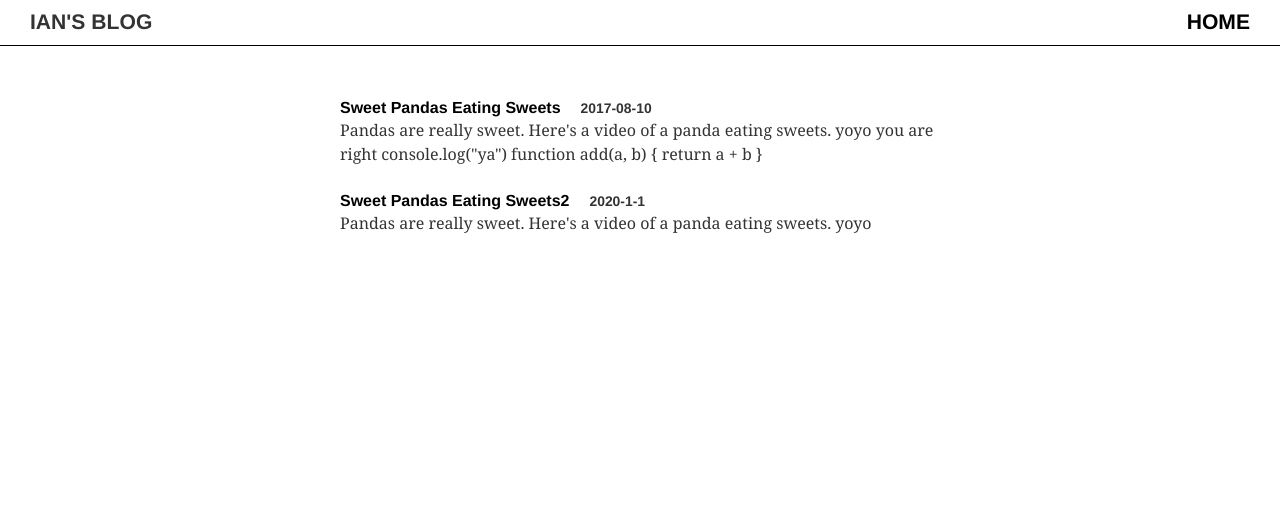
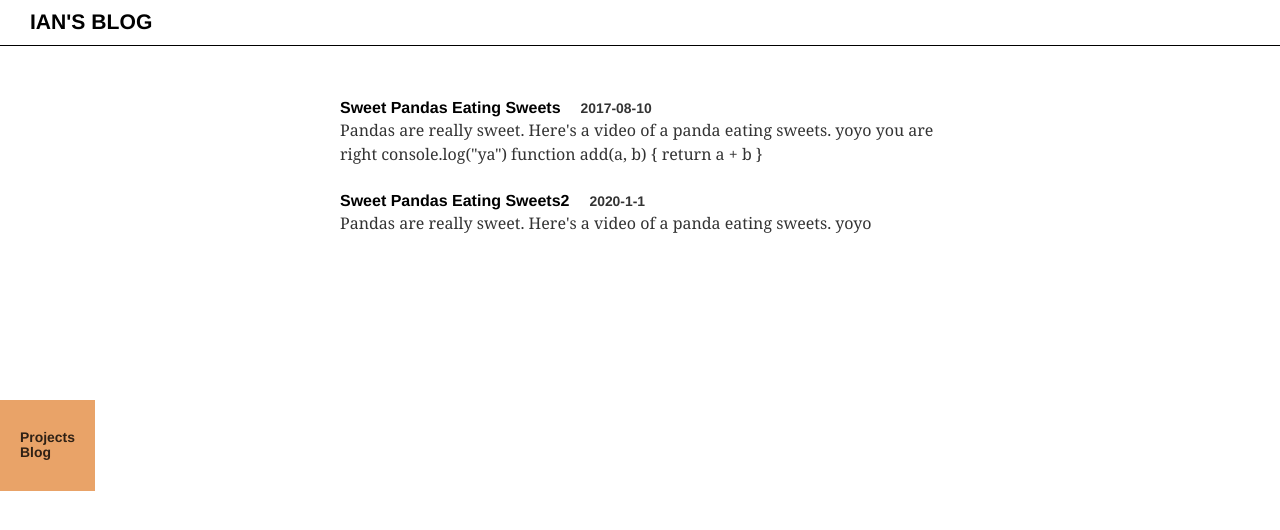
Before and after one commit to ianchen6501/gatsby-blog, a Gatsby site: page / in a window 1280 px wide. Built offline with nearby package versions, Linux system fonts and the light colour scheme; Gatsby itself is replaced by a stand-in of ours; some packages are replaced by stand-ins of ours.

Commit message:
增加 sidebar

```diff
--- a/src/components/layout.js
+++ b/src/components/layout.js
@@ -1,33 +1,48 @@
-import React from "react"
+import React, { useState } from "react"
 import styled from "styled-components"
 import { Link } from "gatsby"
 
+const Wrapper = styled.div `
+`
+
 const Header = styled.div `
 	display: flex;
-	justify-content: space-between;
   width: 100%;
 	border-bottom: solid 0.5px black;
   padding: 10px 30px;
 `
 
-const Layout = styled.div `
+const SideBar = styled.div `
+	position: fixed;
+	display: flex;
+	flex-direction: column;
+	top: 50%;
+	padding: 30px 20px;
+	background-color: #E9A368;
+`
+
+const Container = styled.div `
 	position: relative;
 	width: 600px;
+	height: 100%;
 	min-height: 100%;
 	margin: 0 auto;
 `
 
 export default function layout({children}) {
+
 	return (
-		<>
+		<Wrapper>
 			<Header>
-				<h3>IAN'S BLOG</h3>
-				<Link to="/"><h3>HOME</h3></Link>
+				<Link to="/"><h3>IAN'S BLOG</h3></Link>
 			</Header>
-			<Layout>
-
+			<SideBar>
+				<h5>Projects</h5>
+				<h5>Blog</h5>
+			</SideBar>
+			<Container>
 				{children}
-			</Layout>
-		</>
+			</Container>
+		</Wrapper>
 	)
 }
--- a/src/pages/index.js
+++ b/src/pages/index.js
@@ -12,10 +12,8 @@ const PostTitle = styled.h4 `
   margin-right: 20px;
 `
 
-
 export default function Home({data}) {
   return (
-    <>
     <Layout>
       <PostsContainer>
         {data.allMarkdownRemark.edges.map(({node}, index) => {
@@ -29,7 +27,6 @@ export default function Home({data}) {
         })}
       </PostsContainer>
     </Layout>
-    </>
   )
 }
 
--- a/src/styles/global.css
+++ b/src/styles/global.css
@@ -3,8 +3,8 @@ html, body {
 	border: 0px;
 	padding: 0px;
 	outline: 0px;
-	height: 100%;
-	min-height: 100%;
+	height: 100vh;
+	min-height: 100vh;
 }
 
 a {
```
Lines whose indentation alone changed are shown as unchanged.
